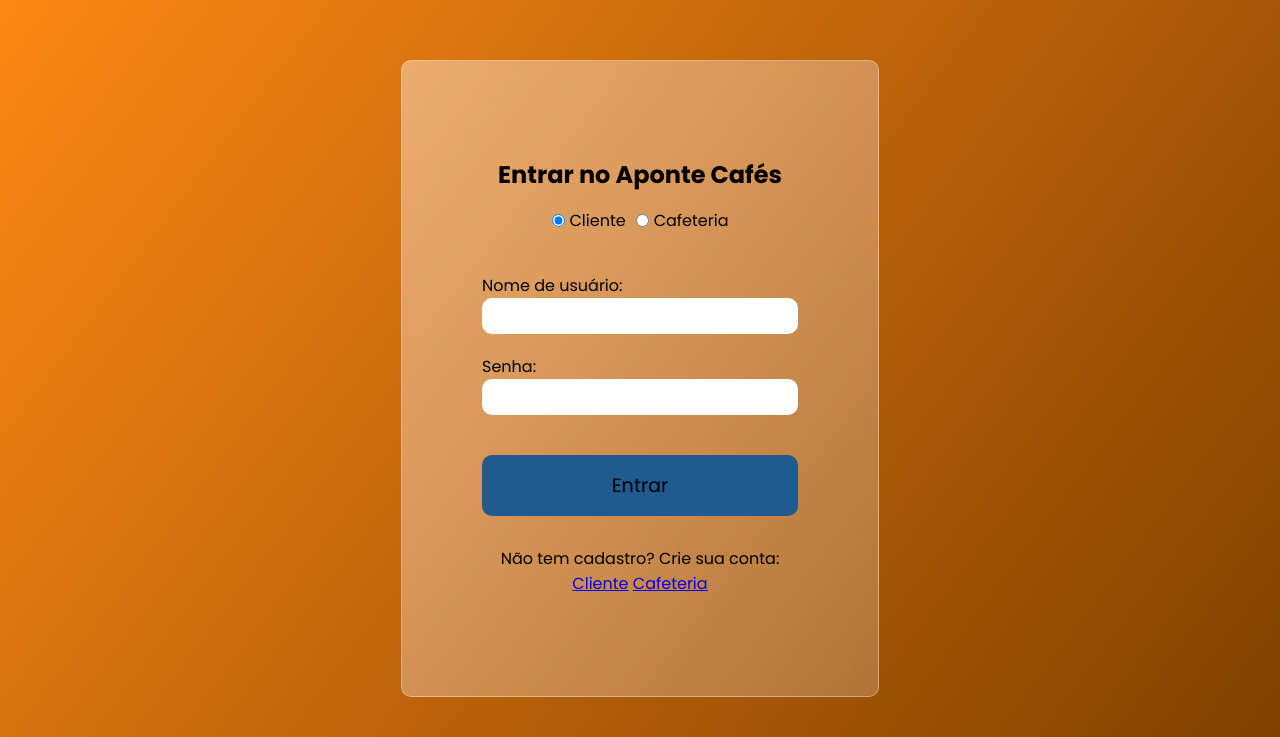
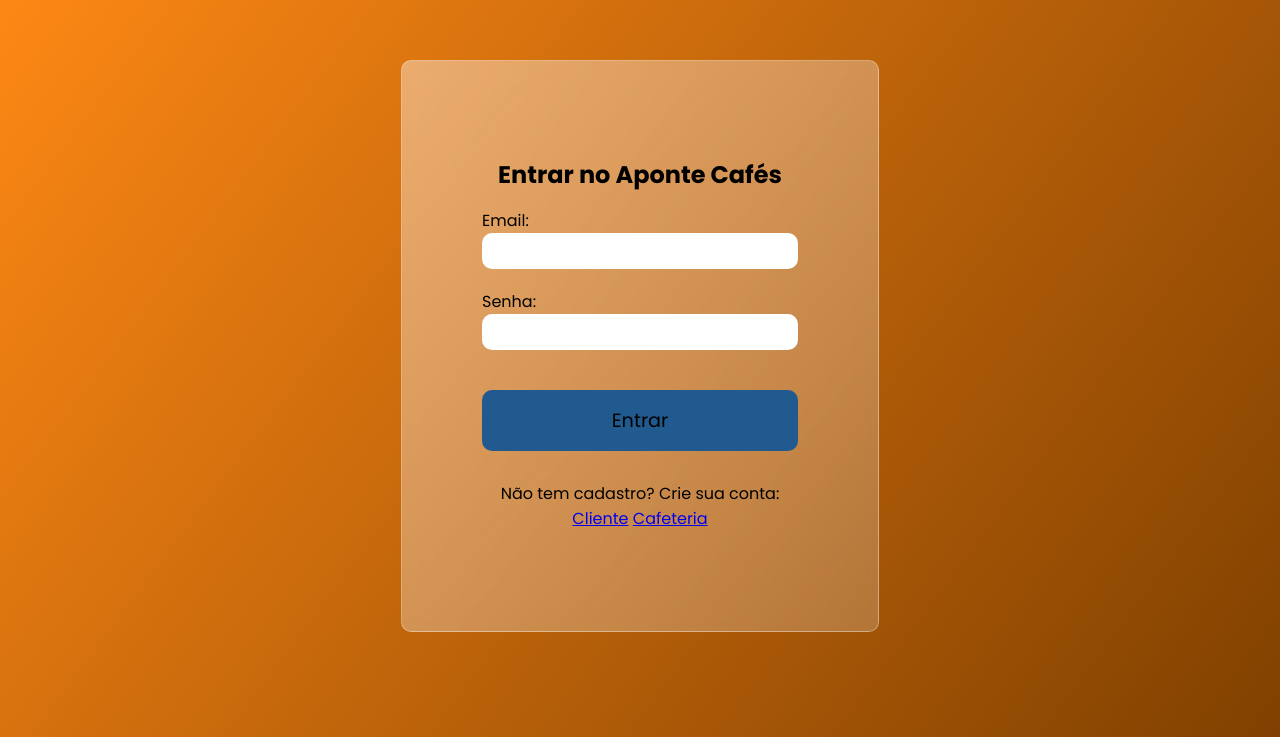
Before and after one commit to MatheusVelame/projetos2g3, a Django app: page /login/ in a window 1280 px wide. Shown: the part 45-782 px from the top of the page. Run offline with Django 5.2, Linux system fonts and the light colour scheme.

Commit message:
email em login

```diff
--- a/projeto/apps/templates/login.html
+++ b/projeto/apps/templates/login.html
@@ -10,19 +10,9 @@
             {% csrf_token %}
             <input type="hidden" name="next" value="{{ request.GET.next }}">
             <h2>{{ title }}</h2>
-            <div class="radio-options">
-                <div class="radio-option">
-                    <input type="radio" id="cliente" name="tipo_usuario" value="cliente" checked>
-                    <label for="cliente">Cliente</label>
-                </div>
-                <div class="radio-option">
-                    <input type="radio" id="cafeteria" name="tipo_usuario" value="cafeteria">
-                    <label for="cafeteria">Cafeteria</label>
-                </div>
-            </div>
             <div class="box-user">
-                <label>Nome de usuário:</label><br>
-                <input type="text" name="username" required><br>
+                <label>Email:</label><br>
+                <input type="email" name="email" required><br>
             </div>
 
             <div class="box-user">
--- a/projeto/apps/views.py
+++ b/projeto/apps/views.py
@@ -59,10 +59,10 @@
     title = "Login"
     next_url = request.GET.get('next', '')
     if request.method == 'POST':
-        username = request.POST.get('username')
+        email = request.POST.get('email')
         password = request.POST.get('password')
 
-        user = authenticate(request, username=username, password=password)
+        user = authenticate(request, email=email, password=password)
         if user is not None:
             login(request, user)
             return redirect(next_url or 'home')
```
